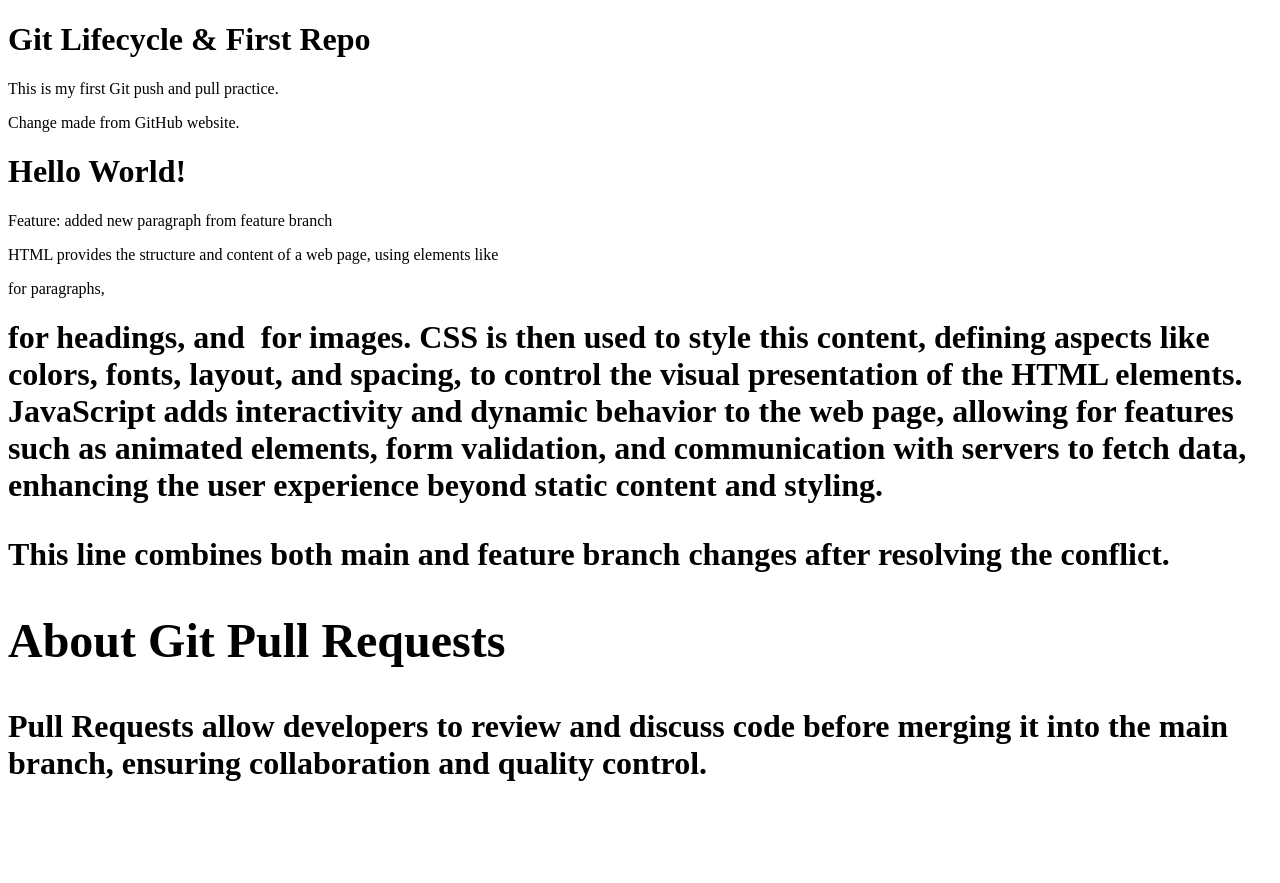
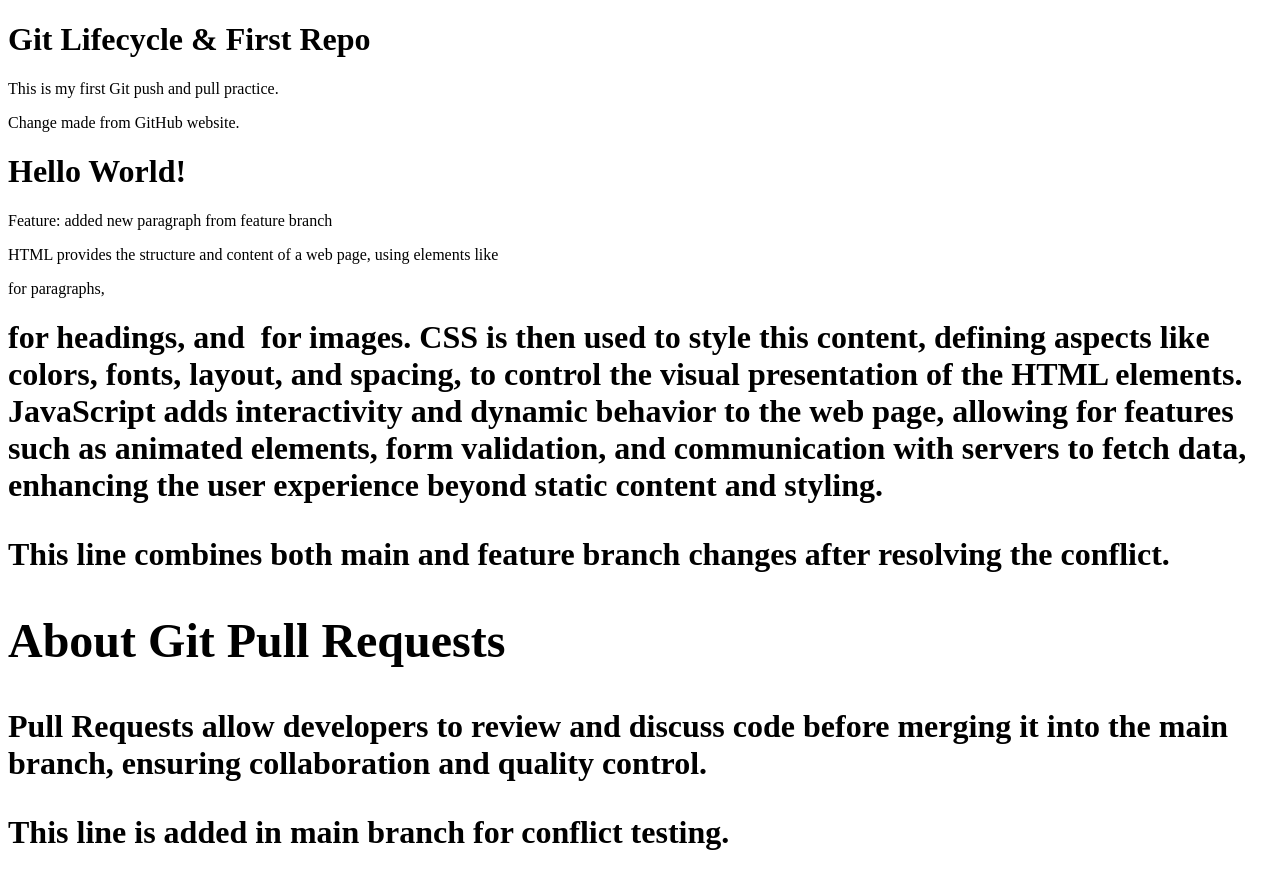
Before and after one commit to Khaleel-4005/git-lifecycle-first-repo, a plain HTML site: page index.html in a window 1280 px wide. Before the commit the page ends 814 px from the top, so only its background shows below. Drawn offline with Linux system fonts and the light colour scheme.

Commit message:
Added conflict test line in main branch

```diff
--- a/index.html
+++ b/index.html
@@ -25,6 +25,7 @@
   <p>Pull Requests allow developers to review and discuss code before merging it into the main branch, ensuring collaboration and quality control.</p>
 </section>
 
+<p>This line is added in main branch for conflict testing.</p>
 
 
 </body>
```
